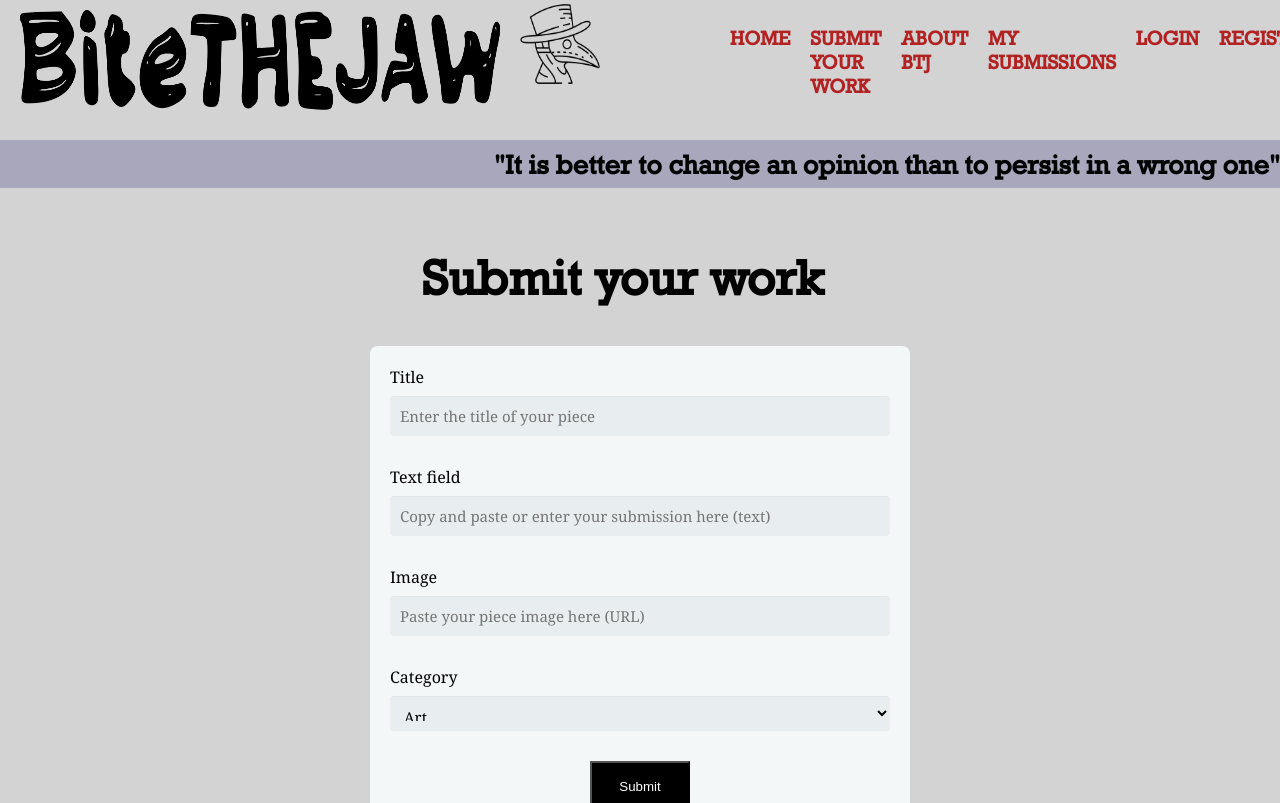
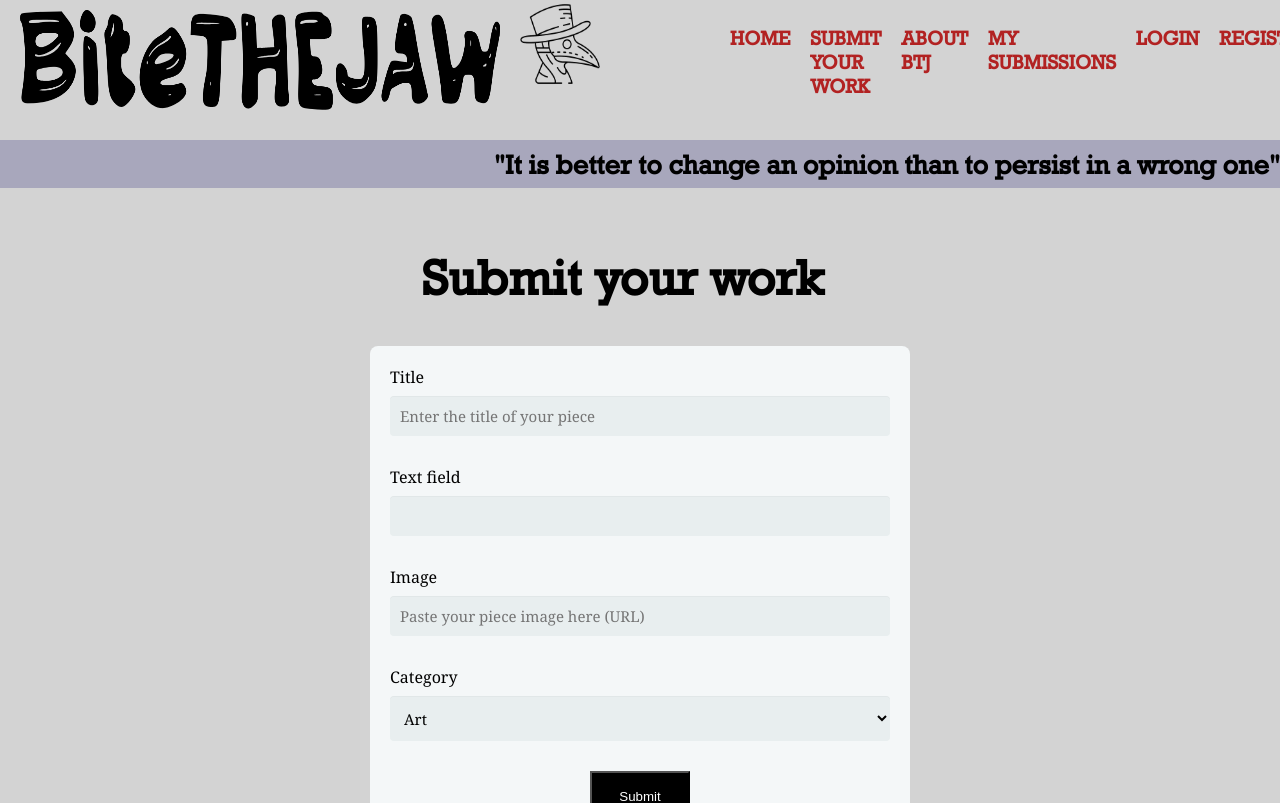
Before and after one commit to avayazdan/btj-client-2, a React (Create React App) app: page /submit in a window 1280 px wide. Shown: the top 803 px of the page. Built offline with nearby package versions, Linux system fonts and the light colour scheme.

Commit message:
updates to submit text field

```diff
--- a/src/App.css
+++ b/src/App.css
@@ -59,6 +59,7 @@ h2 {
   padding-top: 8px;
 
 }
+
 
 .h4-success-message {
   background-color: none;
@@ -339,22 +340,18 @@ span {
 	-webkit-box-shadow: 0 1px 0 rgba(0,0,0,0.03) inset;
 	box-shadow: 0 1px 0 rgba(0,0,0,0.03) inset;
 	margin-bottom: 30px;
+  resize: both;
+  overflow: scroll;
 }
-.form input[type="text"]:focus,
-.form input[type="date"]:focus,
-.form input[type="password"]:focus,
-.form input[type="email"]:focus,
-.form input[type="number"]:focus,
-.form input[type="search"]:focus,
-.form input[type="time"]:focus,
-.form input[type="url"]:focus,
-.form textarea:focus,
-.form select:focus{
-	background: #d2d9dd;
+
+.form input[name="text"]:focus {
+	resize: both;
+  height:  500px;
 }
+
 .form select{
 	-webkit-appearance: menulist-button;
-	height:35px;
+	height:45px;
 }
 
 .submissions-h2 {
--- a/src/components/Submit.js
+++ b/src/components/Submit.js
@@ -76,7 +76,7 @@ function Submit() {
         </div>
         <div className="image">
           <label className="form__label">Text field</label>
-          <input type="text" id="text" name="text" className="form__input" placeholder="Copy and paste or enter your submission here (text)" onChange={onChange} />
+          <input type="text" id="text" name="text" className="text-box" placeholder="" onChange={onChange} />
         </div>
         <div className="image">
           <label className="form__label">Image</label>
```
